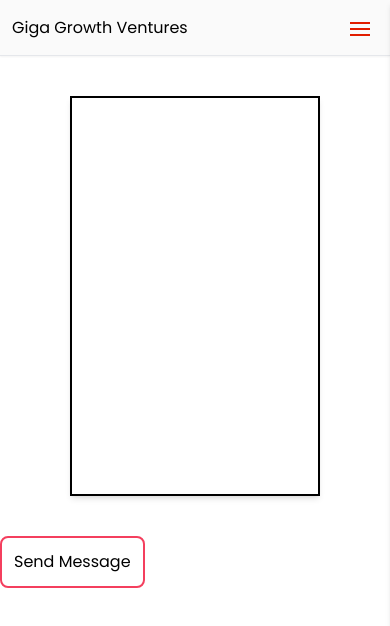
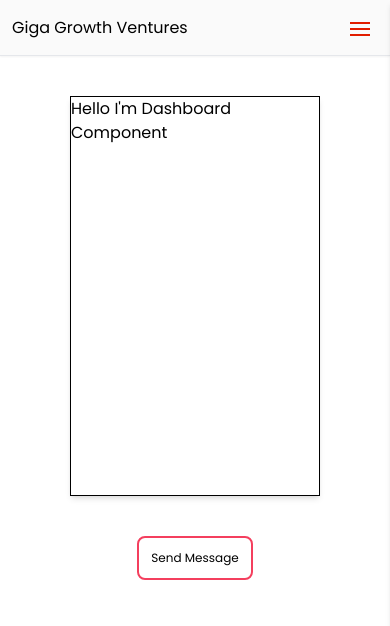
Before and after one commit to chirag1718/Giga_Growth-frontend, a React (Create React App) app: page /dashboard in a window 390 px wide. Shown: the top 626 px of the page. Built offline with nearby package versions, Linux system fonts and the light colour scheme.

Commit message:
style: fixed styling and made responsive

```diff
--- a/src/components/Dashboard/Dashboard.jsx
+++ b/src/components/Dashboard/Dashboard.jsx
@@ -2,12 +2,14 @@ import React from "react";
 
 const Dashboard = () => {
   return (
-    <div>
-      <div className="flex flex-col gap-5 justify-center items-center my-10 relative">
-        <div className="border-2 border-black w-[250px] h-[400px] md:w-[800px] md:h-[400px] lg:w-[800px] lg:h-[500px] xl:w-[1024px] shadow-md"></div>
+    <div className="flex flex-col justify-center items-center">
+      <div className="my-10 ">
+        <div className="border-[1px] border-black w-[250px] h-[400px] md:w-[800px] md:h-[400px] lg:w-[800px] lg:h-[500px] xl:w-[1024px] shadow-md">
+          Hello I'm Dashboard Component
+        </div>
       </div>
       <div>
-        <button className="md:absolute md:bottom-3 md:right-5 border-2 p-3 rounded-lg border-rose-500 active:scale-95">
+        <button className="text-xs md:text-base border-2 p-3 rounded-lg border-rose-500 active:scale-95">
           Send Message
         </button>
       </div>
```
